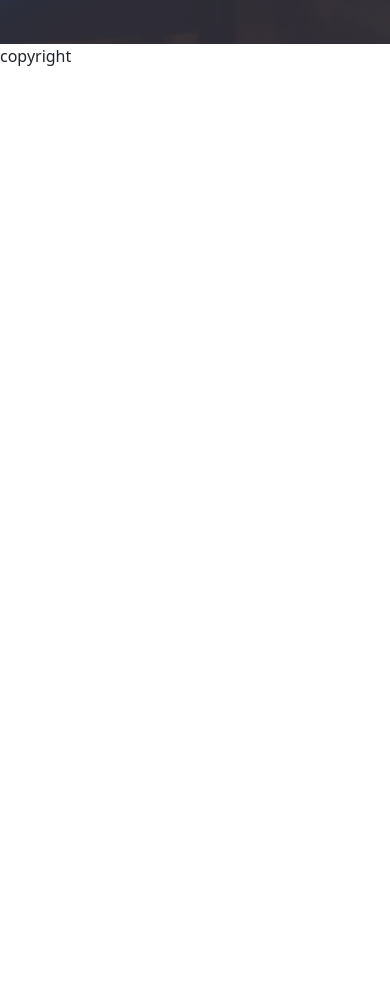
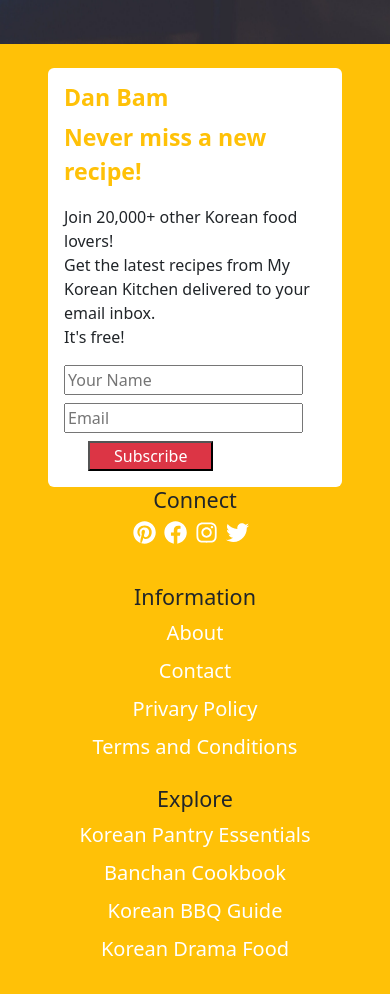
Before and after one commit to Maliha20/Chef-recipe, a React (Vite) app: page / in a window 390 px wide. Shown: the part 760-1754 px from the top of the page. Before the commit the page ends 844 px from the top, so only its background shows below. Built offline with nearby package versions, Linux system fonts and the light colour scheme; a web font is replaced by a local one.

Commit message:
footer responsive done

```diff
--- a/package.json
+++ b/package.json
@@ -17,6 +17,7 @@
     "react": "^18.2.0",
     "react-bootstrap": "^2.7.4",
     "react-dom": "^18.2.0",
+    "react-icons": "^4.8.0",
     "react-router-dom": "^6.11.0",
     "sort-by": "^1.2.0"
   },
--- a/src/Pages/Shared/Footer/Footer.jsx
+++ b/src/Pages/Shared/Footer/Footer.jsx
@@ -1,11 +1,52 @@
-import React from 'react';
+import React from "react";
+import { FaFacebook, FaInstagram, FaPinterest, FaTwitch, FaTwitter } from "react-icons/fa";
 
 const Footer = () => {
-    return (
-        <div>
-            <p>copyright</p>
+  return (
+    <div className="bg-warning d-flex flex-column justify-content-center flex-md-row py-4">
+
+
+        <div className="bg-white mx-5 p-3 rounded">
+        <h3 className="text-warning fw-bold">Dan Bam</h3>
+        <p className="fs-3 fw-bold text-warning">Never miss a new recipe!</p>
+        <p className="fs-6">
+          Join 20,000+ other Korean food lovers! <br /> Get the latest recipes from My
+          Korean Kitchen delivered to your email inbox. <br /> It's free!
+        </p>
+        <input className="me-2 mb-2" type="text" name="name" id="" placeholder="Your Name"/>
+        <input className="mb-2" type="email" name="email" id="" placeholder="Email"/>
+        <button variant="danger" className="bg-danger text-white px-4 mx-4">Subscribe</button>
         </div>
-    );
+        <div className="mx-5 mb-3">
+            <h4 className="text-center">Connect</h4>
+            <div className='d-flex flex-row justify-content-center'>
+                    <p><FaPinterest className="text-white fs-3 mb-2 me-2" /></p>
+                    <p><FaFacebook className="text-white fs-3 mb-2 me-2" /></p>
+                    <p><FaInstagram className="text-white fs-3 mb-2 me-2" /></p>
+                    <p><FaTwitter className="text-white fs-3 mb-2 me-2" /></p>
+             </div>
+        </div>
+        <div className="mx-5 mb-3">
+            <h4 className="text-center text-md-start">Information</h4>
+            <div className='d-flex flex-column'>
+                    <p className="text-white fs-5 mb-2 mx-2 text-center text-md-start">About</p>
+                    <p className="text-white fs-5 mb-2 mx-2 text-center text-md-start">Contact</p>
+                    <p className="text-white fs-5 mb-2 mx-2 text-center text-md-start">Privary Policy</p>
+                    <p className="text-white fs-5 mb-2 mx-2 text-center text-md-start">Terms and Conditions</p>
+             </div>
+        </div>
+        <div className="mx-5 mb-3">
+            <h4 className="text-center text-md-start">Explore</h4>
+            <div className='d-flex flex-column'>
+                    <p className="text-white fs-5 mb-2 mx-2 text-center text-md-start">Korean Pantry Essentials</p>
+                    <p className="text-white fs-5 mb-2 mx-2 text-center text-md-start">Banchan Cookbook</p>
+                    <p className="text-white fs-5 mb-2 mx-2 text-center text-md-start">Korean BBQ Guide</p>
+                    <p className="text-white fs-5 mb-2 mx-2 text-center text-md-start">Korean Drama Food</p>
+             </div>
+        </div>
+
+    </div>
+  );
 };
 
 export default Footer;
```
Also changed, not shown: 1 other file (tests, documents, lock files or other folders).
